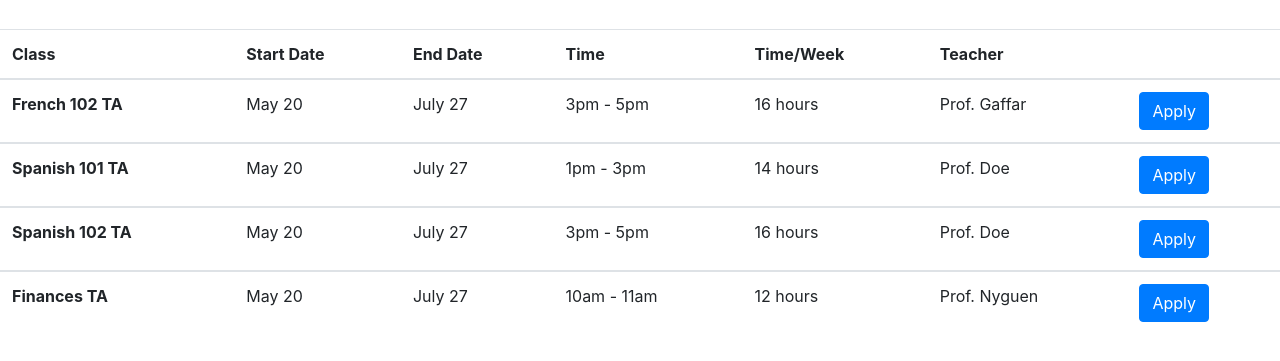
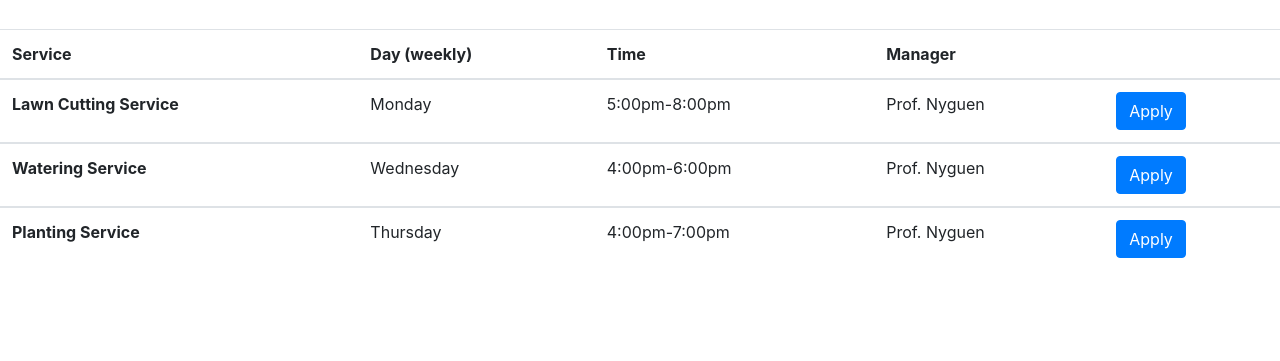
Before and after one commit to Saljooq/se329portfolio, a plain HTML site: page home_and_lawn_care/VolunteerForHomeAndLawnCare.html in a window 1280 px wide. Shown: the part 191-552 px from the top of the page. Drawn offline with nearby package versions, Linux system fonts and the light colour scheme.

Commit message:
Update VolunteerForHomeAndLawnCare.html

```diff
--- a/home_and_lawn_care/VolunteerForHomeAndLawnCare.html
+++ b/home_and_lawn_care/VolunteerForHomeAndLawnCare.html
@@ -96,55 +96,36 @@
         <table class="table">
             <thead>
               <tr>
-                <th scope="col">Class</th>
-                <th scope="col">Start Date</th>
-                <th scope="col">End Date</th>
+                <th scope="col">Service</th>
+                <th scope="col">Day (weekly)</th>
                 <th scope="col">Time</th>
-                <th scope="col">Time/Week</th>
-                <th scope="col">Teacher</th>
+                <th scope="col">Manager</th>
                 <th scope="col"></th>
               </tr>
             </thead>
             <tbody>
               <tr>
-                <th scope="row">French 102 TA</th>
-                <td>May 20</td>
-                <td>July 27</td>
-                <td>3pm - 5pm</td>
-                <td>16 hours</td>
-                <td>Prof. Gaffar</td>
+                <th scope="row">Lawn Cutting Service</th>
+                <td>Monday</td>
+                <td>5:00pm-8:00pm</td>
+                <td>Prof. Nyguen</td>
                 <td><button class="btn btn-primary" onclick="window.location.href='../success.html'">Apply</button></td>
               </tr>
             </tbody>
             <tbody>
               <tr>
-                <th scope="row">Spanish 101 TA</th>
-                <td>May 20</td>
-                <td>July 27</td>
-                <td>1pm - 3pm</td>
-                <td>14 hours</td>
-                <td>Prof. Doe</td>
+                <th scope="row">Watering Service</th>
+                <td>Wednesday</td>
+                <td>4:00pm-6:00pm</td>
+                <td>Prof. Nyguen</td>
                 <td><button class="btn btn-primary" onclick="window.location.href='../success.html'">Apply</button></td>
               </tr>
             </tbody>
             <tbody>
               <tr>
-                <th scope="row">Spanish 102 TA</th>
-                <td>May 20</td>
-                <td>July 27</td>
-                <td>3pm - 5pm</td>
-                <td>16 hours</td>
-                <td>Prof. Doe</td>
-                <td><button class="btn btn-primary" onclick="window.location.href='../success.html'">Apply</button></td>
-              </tr>
-            </tbody>
-            <tbody>
-              <tr>
-                <th scope="row">Finances TA</th>
-                <td>May 20</td>
-                <td>July 27</td>
-                <td>10am - 11am</td>
-                <td>12 hours</td>
+                <th scope="row">Planting Service</th>
+                <td>Thursday</td>
+                <td>4:00pm-7:00pm</td>
                 <td>Prof. Nyguen</td>
                 <td><button class="btn btn-primary" onclick="window.location.href='../success.html'">Apply</button></td>
               </tr>
```
